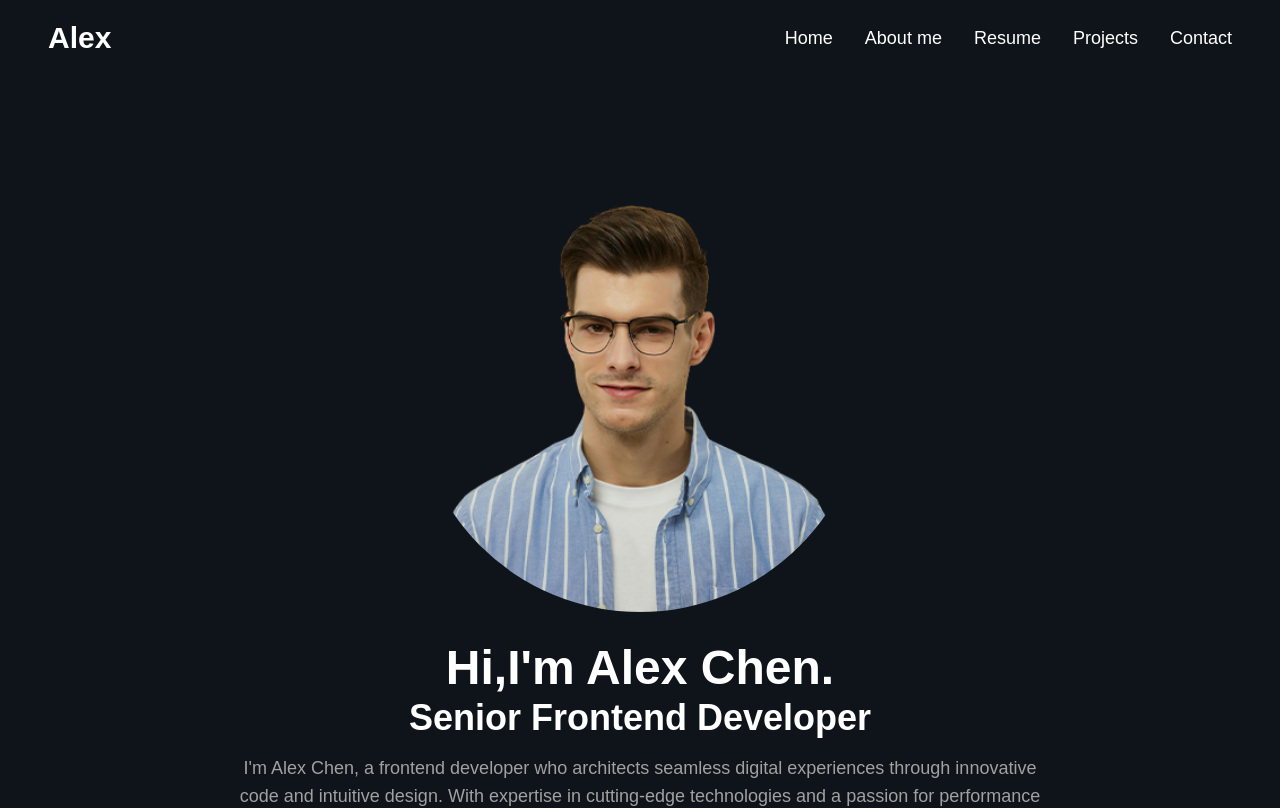
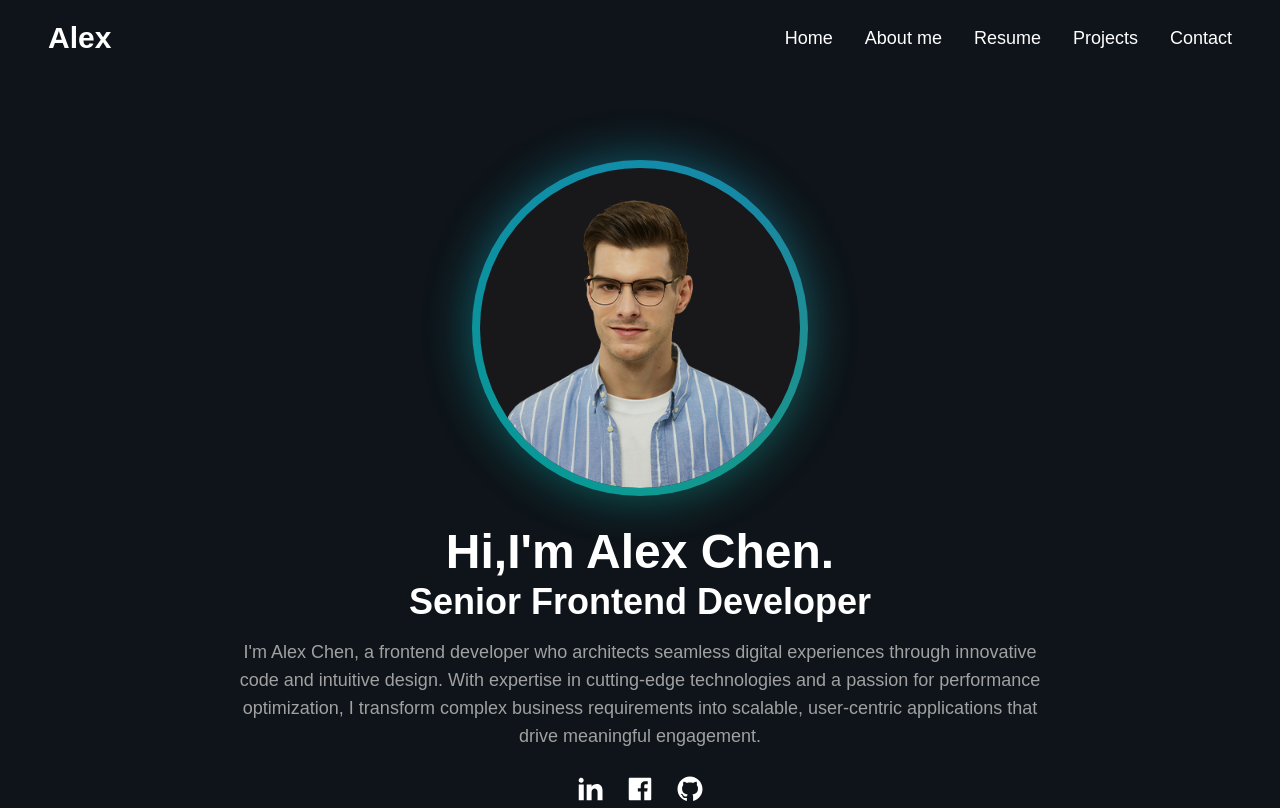
Before and after one commit to fahrypratama17/Project_React, a React (Vite) app in the folder someone-portfolio/: page / in a window 1280 px wide. Shown: the top 808 px of the page. Built offline with nearby package versions, Linux system fonts and the light colour scheme.

Commit message:
feat: add BackgroundGradient component and enhance Button with icon support

```diff
--- a/someone-portfolio/package.json
+++ b/someone-portfolio/package.json
@@ -12,8 +12,11 @@
   "dependencies": {
     "@remixicon/react": "^4.8.0",
     "@tailwindcss/vite": "^4.1.18",
+    "clsx": "^2.1.1",
+    "motion": "^12.29.0",
     "react": "^19.2.0",
     "react-dom": "^19.2.0",
+    "tailwind-merge": "^3.4.0",
     "tailwindcss": "^4.1.18"
   },
   "devDependencies": {
--- a/someone-portfolio/src/components/Button.jsx
+++ b/someone-portfolio/src/components/Button.jsx
@@ -1,9 +1,10 @@
 import React from 'react'
+import { RiDownloadLine} from "@remixicon/react";
 
-const Button = ({label, classes}) => {
+const Button = ({label, classes, icon}) => {
   return (
-    <button className={`${classes}`}>
-      {label}
+    <button className={`${classes} flex items-center gap-2`}>
+      {label} {icon && (<span><RiDownloadLine/></span>)}
     </button>
   );
 };
--- a/someone-portfolio/src/components/Hero.jsx
+++ b/someone-portfolio/src/components/Hero.jsx
@@ -1,5 +1,6 @@
 import React from 'react'
 import {heroIcons} from "../constant/data.js";
+import { BackgroundGradient } from "./ui/background-gradient.jsx";
 import Button from "./Button.jsx";
 
 const Hero = () => {
@@ -8,9 +9,11 @@
       <div className="container flex flex-col items-center">
 
         {/* Image */}
-        <figure className="rounded-full overflow-hidden">
-          <img src="/images/hero-img.png" alt="Alex Chen" width={452} height={452}/>
-        </figure>
+        <BackgroundGradient className="w-70 h-70 lg:w-80 lg:h-80 rounded-full bg-zinc-900">
+          <figure className="rounded-full overflow-hidden">
+            <img src="/images/hero-img.png" alt="Alex Chen" width={452} height={452}/>
+          </figure>
+        </BackgroundGradient>
 
         {/* Content */}
         <div className="text-center mt-8">
@@ -28,7 +31,7 @@
 
           {/* Button wrapper */}
           <div className="mt-10 flex items-center justify-center flex-wrap gap-5">
-            <Button label="Download CV" classes="primary-btn"/>
+            <Button label="Download CV" classes="primary-btn" icon/>
             <Button label="Let's Collaborate" classes="secondary-btn"/>
           </div>
         </div>
--- /dev/null
+++ b/someone-portfolio/src/components/ui/background-gradient.jsx
@@ -0,0 +1,64 @@
+import { cn } from "../../lib/utils.js"
+import React from "react";
+import { motion } from "motion/react";
+
+export const BackgroundGradient = ({
+                                     children,
+                                     className,
+                                     containerClassName,
+                                     animate = true
+                                   }) => {
+  const variants = {
+    initial: {
+      backgroundPosition: "0 50%",
+    },
+    animate: {
+      backgroundPosition: ["0, 50%", "100% 50%", "0 50%"],
+    },
+  };
+  return (
+    <div className={cn("relative p-[8px] group", containerClassName)}>
+      <motion.div
+        variants={animate ? variants : undefined}
+        initial={animate ? "initial" : undefined}
+        animate={animate ? "animate" : undefined}
+        transition={
+          animate
+            ? {
+              duration: 5,
+              repeat: Infinity,
+              repeatType: "reverse",
+            }
+            : undefined
+        }
+        style={{
+          backgroundSize: animate ? "400% 400%" : undefined,
+        }}
+        className={cn(
+          "absolute inset-0 rounded-full z-[1] opacity-60 group-hover:opacity-100 blur-xl  transition duration-500 will-change-transform ",
+          " bg-[radial-gradient(circle_farthest-side_at_0_100%,#00ccb1,transparent),radial-gradient(circle_farthest-side_at_100%_0,#7b61ff,transparent),radial-gradient(circle_farthest-side_at_100%_100%,#ffc414,transparent),radial-gradient(circle_farthest-side_at_0_0,#1ca0fb,#141316)]"
+        )} />
+      <motion.div
+        variants={animate ? variants : undefined}
+        initial={animate ? "initial" : undefined}
+        animate={animate ? "animate" : undefined}
+        transition={
+          animate
+            ? {
+              duration: 5,
+              repeat: Infinity,
+              repeatType: "reverse",
+            }
+            : undefined
+        }
+        style={{
+          backgroundSize: animate ? "400% 400%" : undefined,
+        }}
+        className={cn(
+          "absolute inset-0 rounded-full z-[1] will-change-transform",
+          "bg-[radial-gradient(circle_farthest-side_at_0_100%,#00ccb1,transparent),radial-gradient(circle_farthest-side_at_100%_0,#7b61ff,transparent),radial-gradient(circle_farthest-side_at_100%_100%,#ffc414,transparent),radial-gradient(circle_farthest-side_at_0_0,#1ca0fb,#141316)]"
+        )} />
+      <div className={cn("relative z-10", className)}>{children}</div>
+    </div>
+  );
+};
--- /dev/null
+++ b/someone-portfolio/src/lib/utils.js
@@ -0,0 +1,6 @@
+import { clsx } from "clsx";
+import { twMerge } from "tailwind-merge";
+
+export function cn(...inputs) {
+  return twMerge(clsx(inputs));
+}
```
Also changed, not shown: 1 other file (tests, documents, lock files or other folders).
